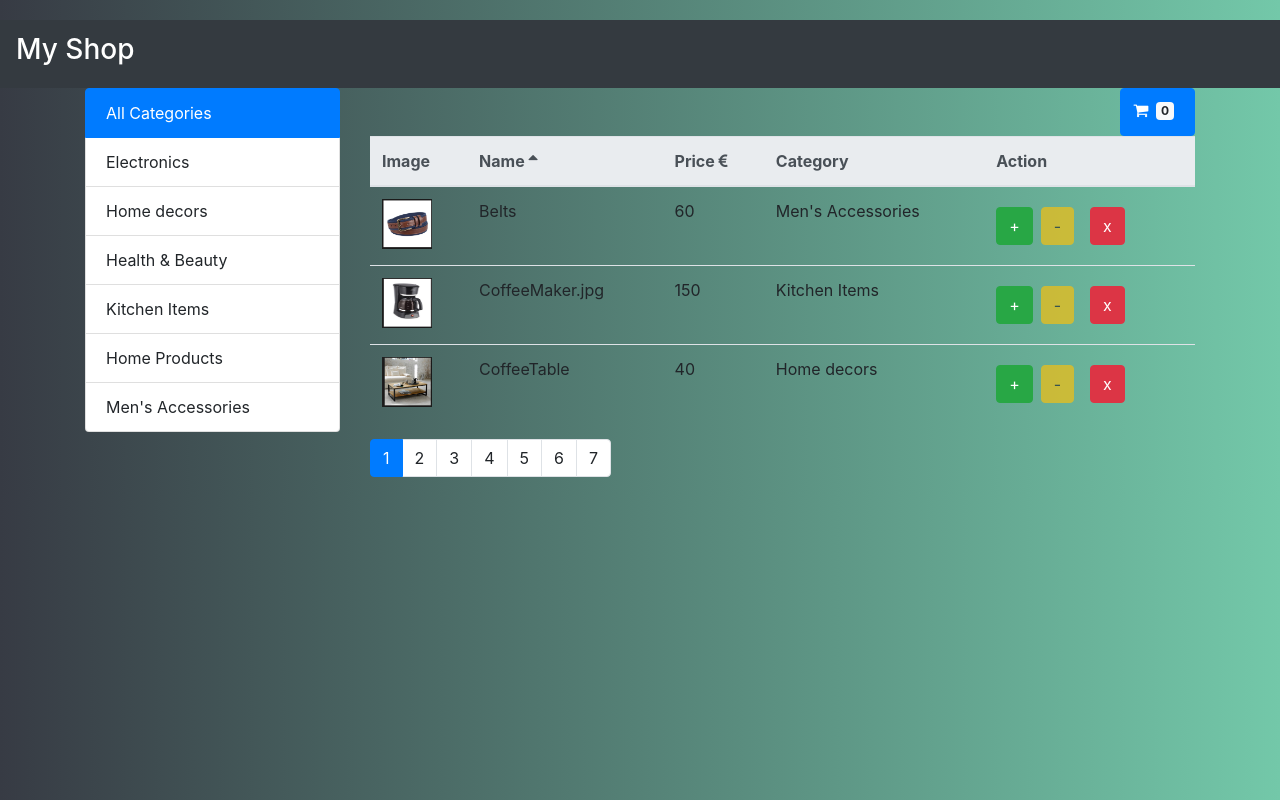
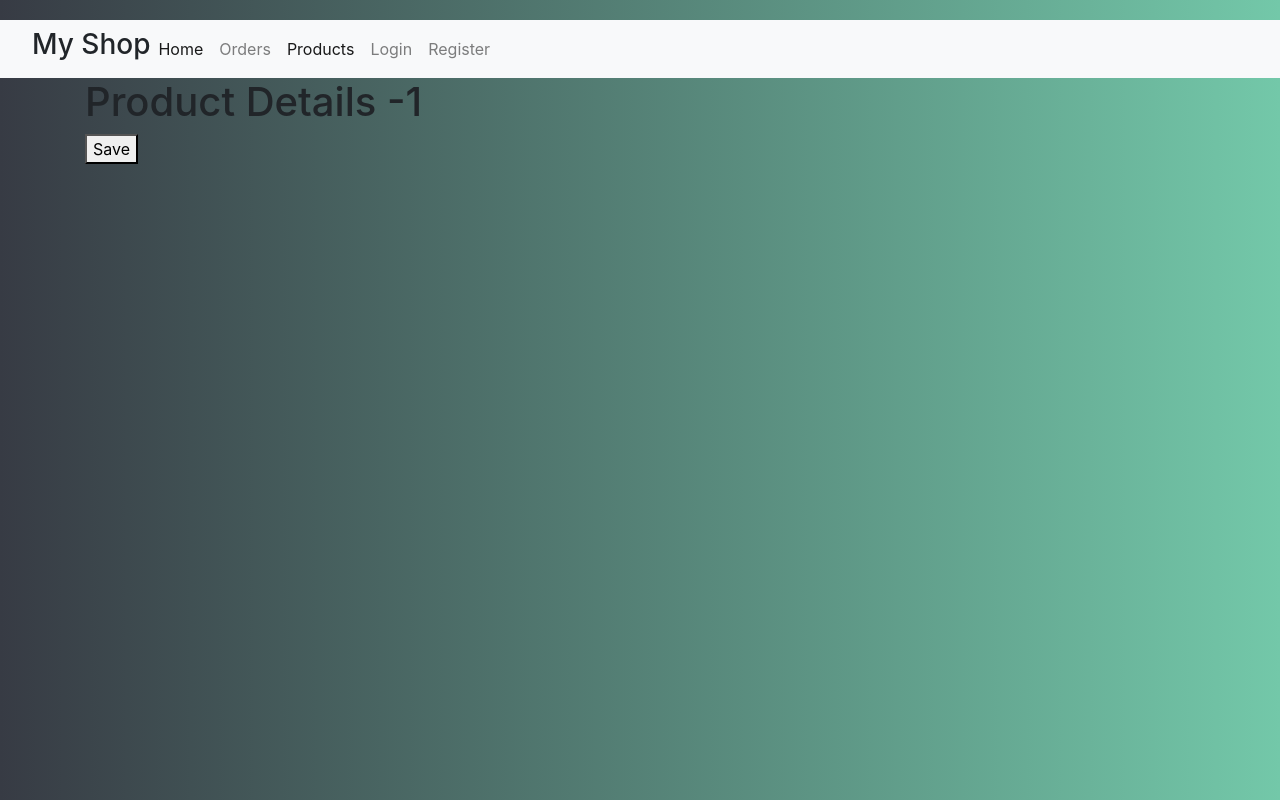
Before and after one commit to Usharamakanth/ecommercefrontend, a React (Create React App) app: page /products/1 in a window 1280 px wide. Built offline with nearby package versions, Linux system fonts and the light colour scheme.

Commit message:
new components added with notfound image

```diff
--- a/package.json
+++ b/package.json
@@ -9,6 +9,7 @@
     "prop-types": "^15.6.2",
     "react": "^16.8.6",
     "react-dom": "^16.8.6",
+    "react-router-dom": "^4.3.1",
     "react-scripts": "3.0.1"
   },
   "scripts": {
--- a/src/App.js
+++ b/src/App.js
@@ -1,10 +1,15 @@
 import React, { Component } from "react";
-import "./App.css";
+import { Route, Switch, Redirect } from "react-router-dom";
 import Products from "./components/products";
 import NavBar from "./components/navBar";
-// import BackGroundImg from "./data/images/backgroundimg.jpg";
-// import "./styles/nav.css";
+import Home from "./components/home";
+import Login from "./components/login";
+import Orders from "./components/orders";
+import Register from "./components/register";
+import ProductDetails from "./components/productDetails";
+import NotFound from "./components/notFound";
 import "./styles/background.css";
+import "./App.css";
 class App extends Component {
   state = {};
 
@@ -39,9 +44,20 @@ class App extends Component {
     return (
       <div>
         <NavBar />
-        <main className="container">
-          <Products />
-        </main>
+        <div className="container">
+          {/* <Products /> */}
+
+          <Switch>
+            <Route path="/products/:id" component={ProductDetails} />
+            <Route path="/products" component={Products} />
+            <Route path="/login" component={Login} />
+            <Route path="/orders" component={Orders} />
+            <Route path="/register" component={Register} />
+            <Route path="/" exact component={Home} />
+            <Route path="/not-found" component={NotFound} />
+            <Redirect to="/not-found" />
+          </Switch>
+        </div>
       </div>
     );
   }
--- /dev/null
+++ b/src/components/home.jsx
@@ -0,0 +1,5 @@
+import React from "react";
+const Home = () => {
+  return <h3>Home</h3>;
+};
+export default Home;
--- /dev/null
+++ b/src/components/login.jsx
@@ -0,0 +1,5 @@
+import React from "react";
+const Login = () => {
+  return <h3>Login</h3>;
+};
+export default Login;
--- a/src/components/navBar.jsx
+++ b/src/components/navBar.jsx
@@ -1,13 +1,43 @@
 import React from "react";
+import { Link, NavLink } from "react-router-dom";
 
 const NavBar = () => {
   return (
     <>
-      <nav className="navbar navbar-expand-mg navbar-dark bg-dark">
-        <a className="navbar-brand" href="http://localhost:3000">
-          {/* <img src={require("../data/images/bgimg.jpg")} width={60} alt="" /> */}
-          <h3>My Shop</h3>
-        </a>
+      <nav className="navbar navbar-expand-lg navbar-light bg-light">
+        <Link className="navbar-brand" to="/" />
+        {/* <img src={require("../data/images/online.jpg")} width={60} alt="" /> */}
+        <h3>My Shop</h3>
+
+        <div className="collapse navbar-collapse" id="navbarNav">
+          <ul className="navbar-nav">
+            <li className="nav-item active">
+              <NavLink className="nav-link" to="/">
+                Home
+              </NavLink>
+            </li>
+            <li className="nav-item">
+              <NavLink className="nav-link" to="/orders">
+                Orders
+              </NavLink>
+            </li>
+            <li className="nav-item">
+              <NavLink className="nav-link" to="/products">
+                Products
+              </NavLink>
+            </li>
+            <li className="nav-item">
+              <NavLink className="nav-link" to="/login">
+                Login
+              </NavLink>
+            </li>
+            <li className="nav-item">
+              <NavLink className="nav-link" to="/register">
+                Register
+              </NavLink>
+            </li>
+          </ul>
+        </div>
       </nav>
     </>
   );
--- /dev/null
+++ b/src/components/notFound.jsx
@@ -0,0 +1,7 @@
+import React from "react";
+
+const NotFound = () => {
+  return <img src={require("../data/images/notFound.jpg")} alt="" />;
+};
+
+export default NotFound;
--- /dev/null
+++ b/src/components/orders.jsx
@@ -0,0 +1,9 @@
+import React, { Component } from "react";
+class Orders extends Component {
+  state = {};
+  render() {
+    return <h3>Orders Page</h3>;
+  }
+}
+
+export default Orders;
--- /dev/null
+++ b/src/components/productDetails.jsx
@@ -0,0 +1,19 @@
+import React, { Component } from "react";
+
+class ProductDetails extends Component {
+  state = {};
+  handleSave = () => {
+    // Navigate to /products
+  };
+
+  render() {
+    return (
+      <div>
+        <h1>Product Details -{this.props.match.params.id} </h1>
+        <button onClick={this.handleSave}>Save</button>
+      </div>
+    );
+  }
+}
+
+export default ProductDetails;
--- /dev/null
+++ b/src/components/register.jsx
@@ -0,0 +1,5 @@
+import React from "react";
+const Register = () => {
+  return <h3>Register</h3>;
+};
+export default Register;
--- a/src/index.js
+++ b/src/index.js
@@ -1,12 +1,18 @@
 import React from "react";
 import ReactDOM from "react-dom";
 import "./index.css";
+import { BrowserRouter } from "react-router-dom";
 import App from "./App";
 import * as serviceWorker from "./serviceWorker";
 import "bootstrap/dist/css/bootstrap.css";
 import "font-awesome/css/font-awesome.css";
 
-ReactDOM.render(<App />, document.getElementById("root"));
+ReactDOM.render(
+  <BrowserRouter>
+    <App />
+  </BrowserRouter>,
+  document.getElementById("root")
+);
 
 // If you want your app to work offline and load faster, you can change
 // unregister() to register() below. Note this comes with some pitfalls.
```
Also changed, not shown: src/data/images/notFound.jpg (added), 1 other file (tests, documents, lock files or other folders).
